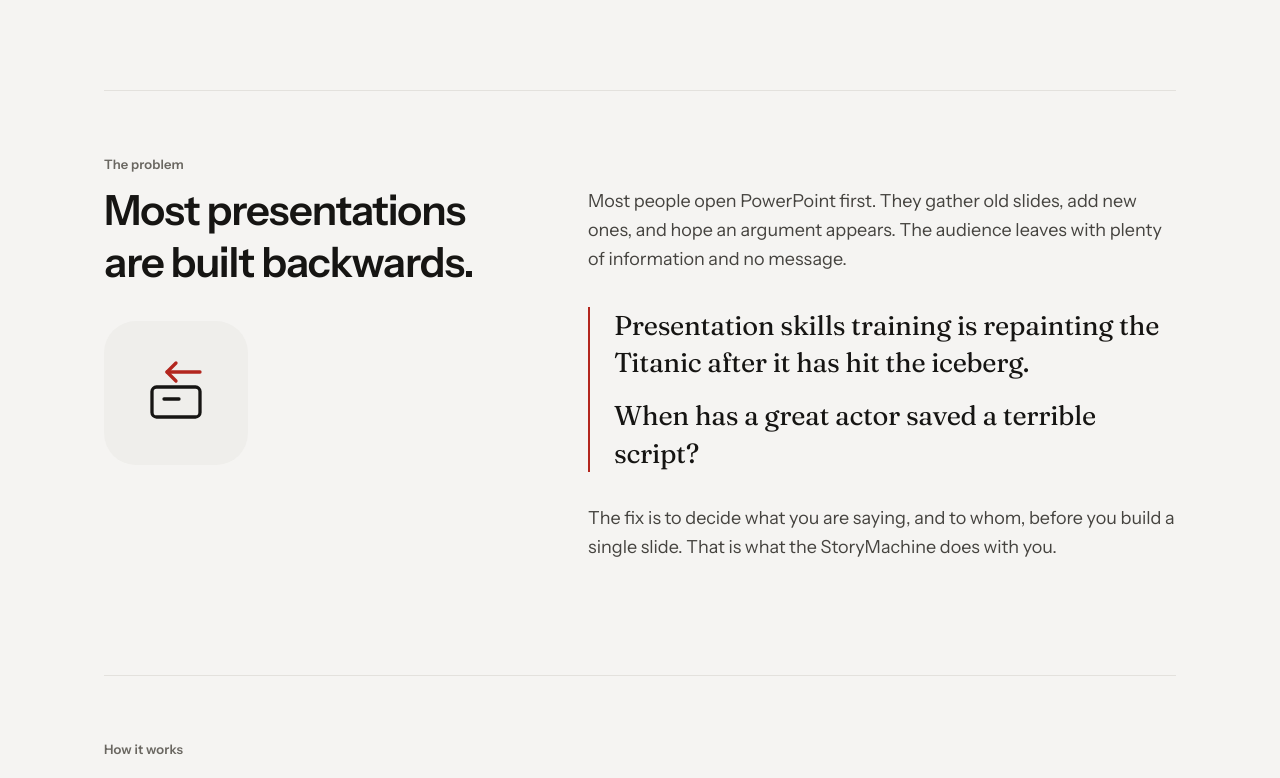
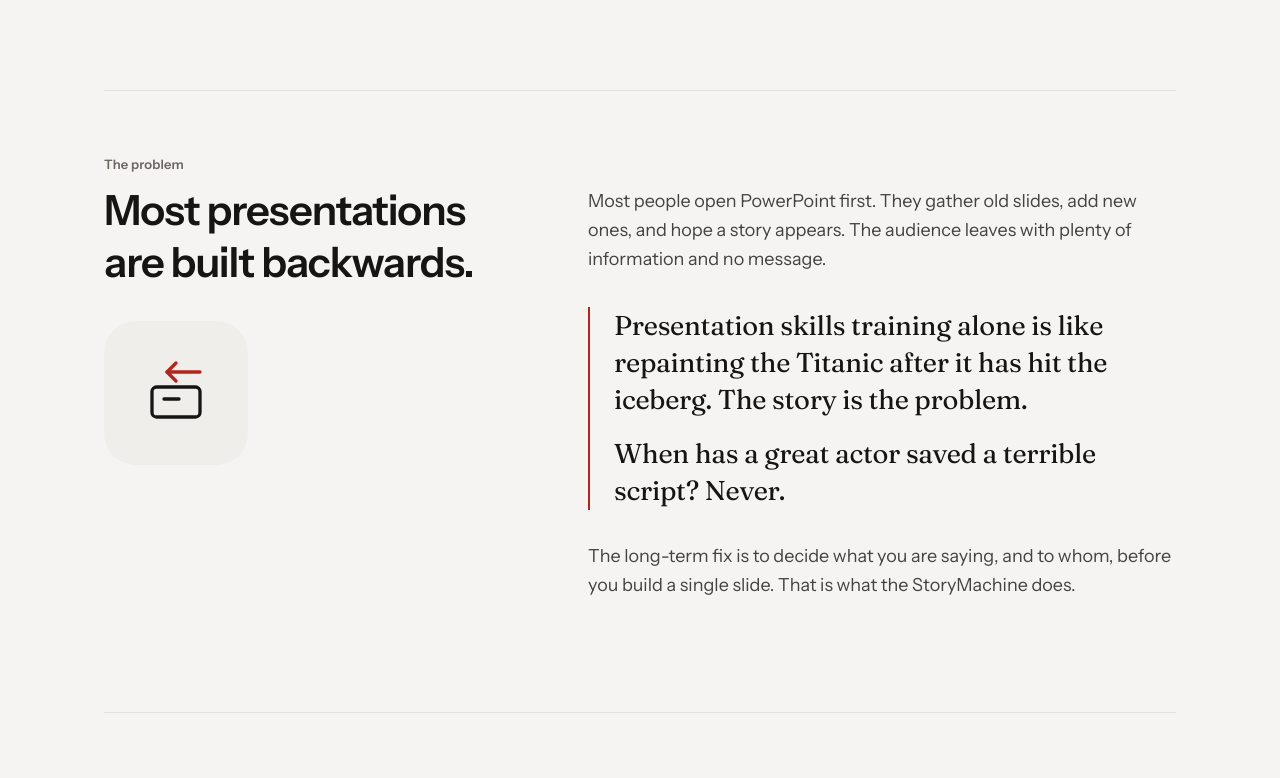
Before and after one commit to jimharvey-source/story_machine, a Next.js app: page / in a window 1280 px wide. Shown: the part 632-1410 px from the top of the page. Built offline with nearby package versions, Linux system fonts and the light colour scheme; no server answers.

Commit message:
Jim's new wording for the steps and The problem

```diff
--- a/components/Join.tsx
+++ b/components/Join.tsx
@@ -42,19 +42,35 @@ function Shell({ children, wide = false }: { children: React.ReactNode; wide?: b
   );
 }
 
-/** What happens next, from Jim's invitation email. */
+/** What happens next, from Jim's invitation email. Givaudan's page keeps these words. */
 const STEPS: Array<[string, string]> = [
   ["Get your story straight", "Paste your notes or an old deck. Find the Big Idea, three acts and the gaps."],
   ["Add interest and impact", "A Prologue and Epilogue, headlines, signposts and soundbites, with suggestions from Jim."],
   ["Take it with you", "The story as PDF or Word. Draft slides as PowerPoint, ready for your company template."],
 ];
 
-function Steps() {
+/** Jim's fuller version (4 October), on every welcome page that carries the tour. */
+const STEPS_TOUR: Array<[string, string]> = [
+  [
+    "Get your story straight",
+    "Paste your notes or upload an old deck. Answer two simple questions then let StoryMachine find your Big Idea, your three-act story and any gaps that need filling.",
+  ],
+  [
+    "Add interest and impact",
+    "A strong start (Prologue) and a clear, confident ending (Epilogue), memorable headlines, key message signposts and quotable soundbites, with suggestions from Jim along the way to help you make your point with even more impact.",
+  ],
+  [
+    "Take it with you",
+    "Download the story as PDF or Word documents to share. Draft slides as PowerPoint, ready for your company template. Or a detailed AI slide design prompt.",
+  ],
+];
+
+function Steps({ full = false }: { full?: boolean }) {
   return (
     <aside className="lg:pt-14">
       <p className="eyebrow mb-4">In under thirty minutes</p>
       <ol className="border-b border-rule">
-        {STEPS.map(([head, sub], i) => (
+        {(full ? STEPS_TOUR : STEPS).map(([head, sub], i) => (
           <li key={head} className="grid grid-cols-[2.5rem_1fr] gap-3 border-t border-rule py-5">
             <span className="text-[0.95rem] font-semibold text-red">{i + 1}</span>
             <span>
@@ -130,7 +146,7 @@ function OpenWelcome({ invitation, tour }: { invitation: Extract<Invitation, { s
             </p>
           )}
         </section>
-        <Steps />
+        <Steps full={Boolean(tour)} />
       </div>
       {tour && (
         <>
--- a/components/Tour.tsx
+++ b/components/Tour.tsx
@@ -10,18 +10,18 @@ export function Tour({ programme = false }: { programme?: boolean }) {
         {/* 2. The problem */}
         <Section icon="backwards" label="The problem" title="Most presentations are built backwards.">
           <p>
-            Most people open PowerPoint first. They gather old slides, add new ones, and hope an argument appears. The
+            Most people open PowerPoint first. They gather old slides, add new ones, and hope a story appears. The
             audience leaves with plenty of information and no message.
           </p>
           <div className="my-8 space-y-4 border-l-2 border-red pl-6">
             <p className="said text-2xl leading-snug text-ink sm:text-[1.7rem]">
-              Presentation skills training is repainting the Titanic after it has hit the iceberg.
+              Presentation skills training alone is like repainting the Titanic after it has hit the iceberg. The story is the problem.
             </p>
-            <p className="said text-2xl leading-snug text-ink sm:text-[1.7rem]">When has a great actor saved a terrible script?</p>
+            <p className="said text-2xl leading-snug text-ink sm:text-[1.7rem]">When has a great actor saved a terrible script? Never.</p>
           </div>
           <p>
-            The fix is to decide what you are saying, and to whom, before you build a single slide. That is what the
-            StoryMachine does with you.
+            The long-term fix is to decide what you are saying, and to whom, before you build a single slide. That is
+            what the StoryMachine does.
           </p>
         </Section>
 
```
